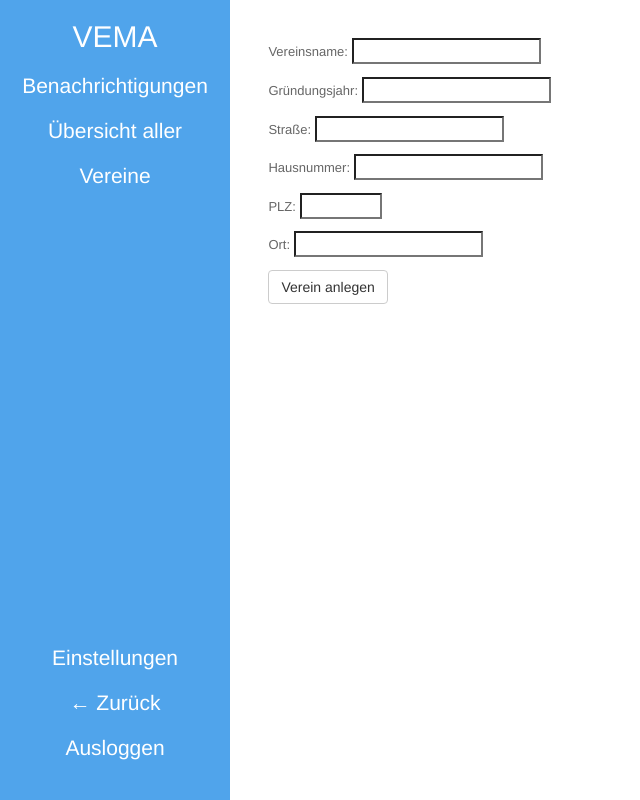
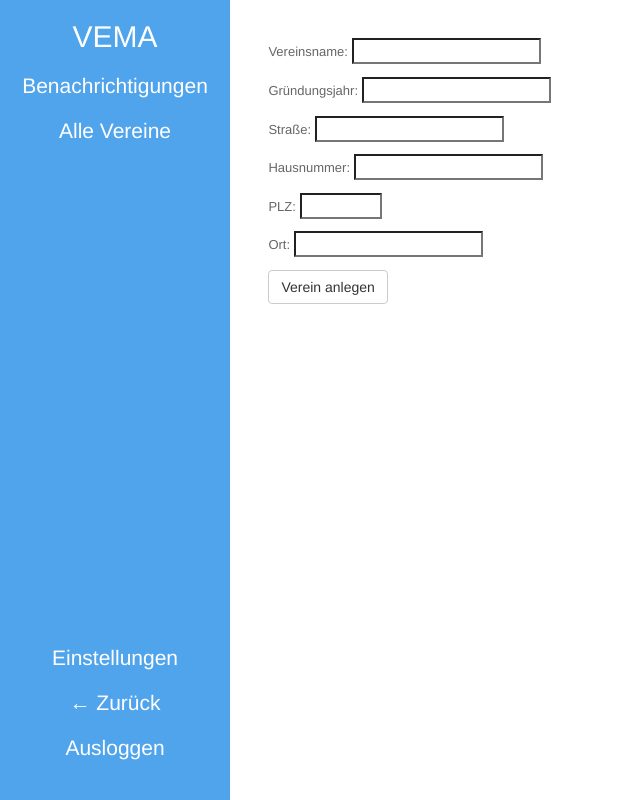
Before and after one commit to SweetBabyCheesus/ManageYourClub, a Django app: page /clubs/addclub/ in a window 1280 px wide. Shown: the whole page, without its empty margins (0-640 px from the left). Run offline with Django 3.2, Linux system fonts and the light colour scheme; some libraries are stand-ins or nearby versions.

Commit message:
Übersicht aller Vereine -> Alle Vereine

```diff
--- a/manageyourclub/static/templates/base loggedin.html
+++ b/manageyourclub/static/templates/base loggedin.html
@@ -4,7 +4,7 @@
 
     <h2 style="color: white;">VEMA</h2>
     <a style="color: white;" href="{% url 'home' %}"><div>Benachrichtigungen</div></a>
-    <a style="color: white;" href="{% url 'allclubs' %}"><div>Übersicht aller Vereine</div></a>
+    <a style="color: white;" href="{% url 'allclubs' %}"><div>Alle Vereine</div></a>
     {% if club %}
     <a style="color: white;" href="{% url 'club_members' club=club.id %}"><div>Mitgliederübersicht</div></a>
       <a style="color: white;" href="{% url 'myclub' club=club.id %}"><div>Mein Verein</div></a>
```
